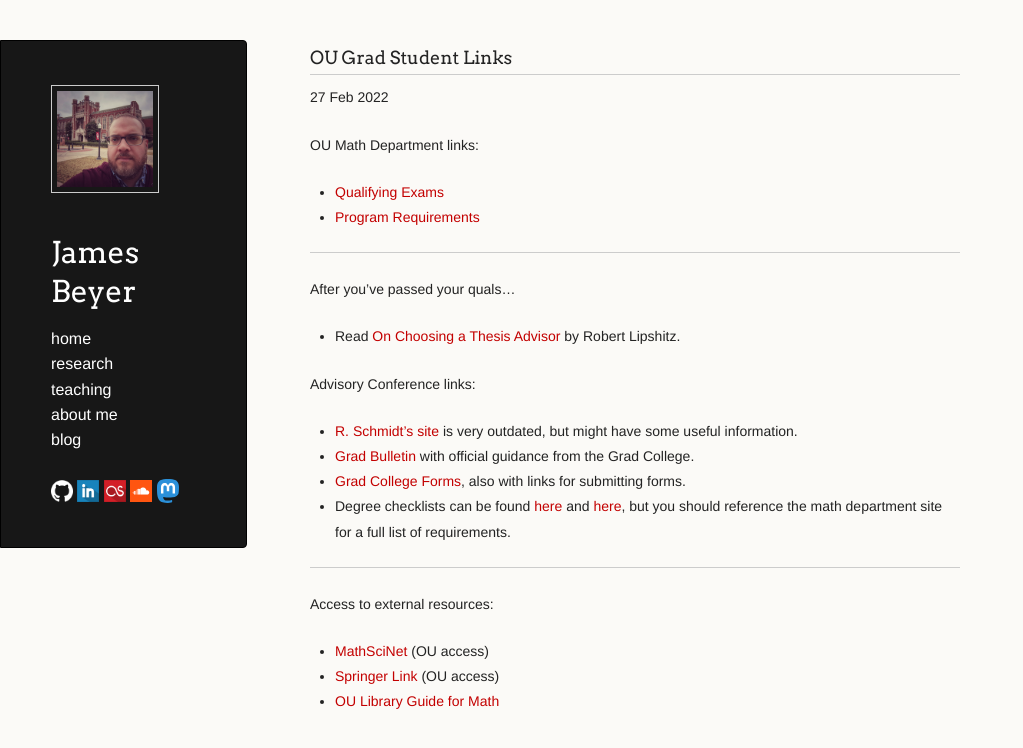
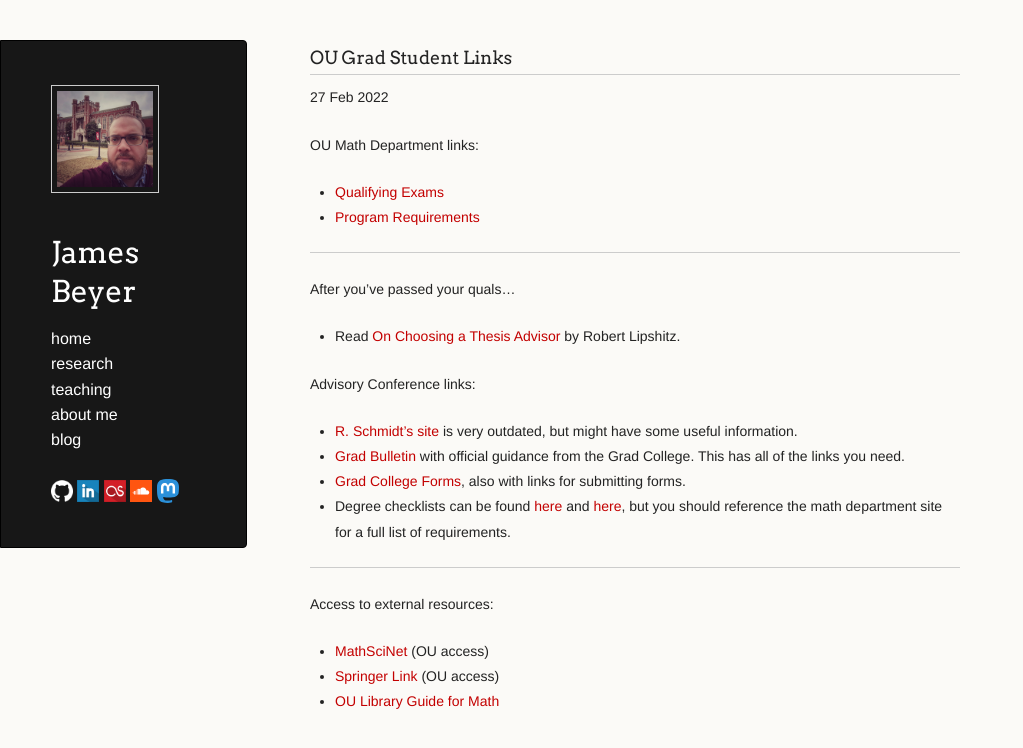
Before and after one commit to jebeyer/jebeyer.github.io, a Jekyll site: the page built from _posts/2022-02-27-ou_links.md, in a window 1280 px wide. Shown: the top 748 px of the page, without its empty margins (0-1023 px from the left). Built offline with Jekyll 4.4.1, drawn with Linux system fonts in a browser that asks for light colours; a script that is not in the unit is left out.

Commit message:
Update 2022-02-27-ou_links.md

```diff
--- a/_posts/2022-02-27-ou_links.md
+++ b/_posts/2022-02-27-ou_links.md
@@ -15,7 +15,7 @@ After you've passed your quals...
 
 Advisory Conference links:
 * [R. Schmidt's site](https://www2.math.ou.edu/~rschmidt/grad/procedures.html#advisory_conference) is very outdated, but might have some useful information.
-* [Grad Bulletin](https://www.ou.edu/gradcollege/forms/bulletin/doctoral-info#8.3) with official guidance from the Grad College.
+* [Grad Bulletin](https://www.ou.edu/gradcollege/forms/bulletin/doctoral-info#8.3) with official guidance from the Grad College. This has all of the links you need.
 * [Grad College Forms](https://www.ou.edu/gradcollege/forms), also with links for submitting forms.
 * Degree checklists can be found [here](https://www.ou.edu/gradcollege/forms/doctoral-degree-requirements) and [here](https://ou-public.courseleaf.com/arts-sciences/mathematics/mathematics-doctor-philosophy/), but you should reference the math department site for a full list of requirements.
 
```
